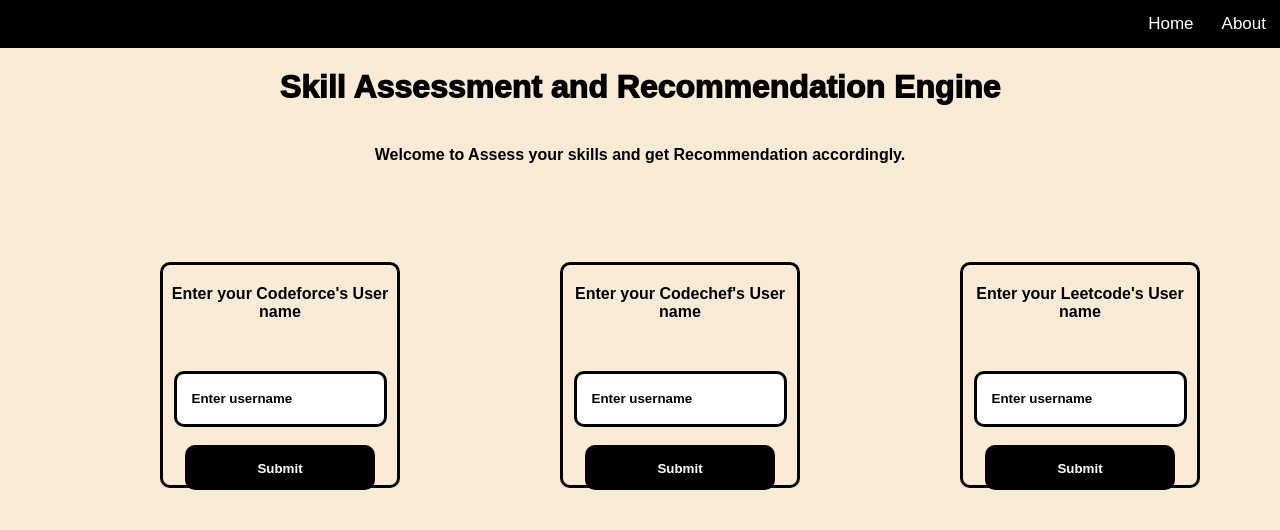
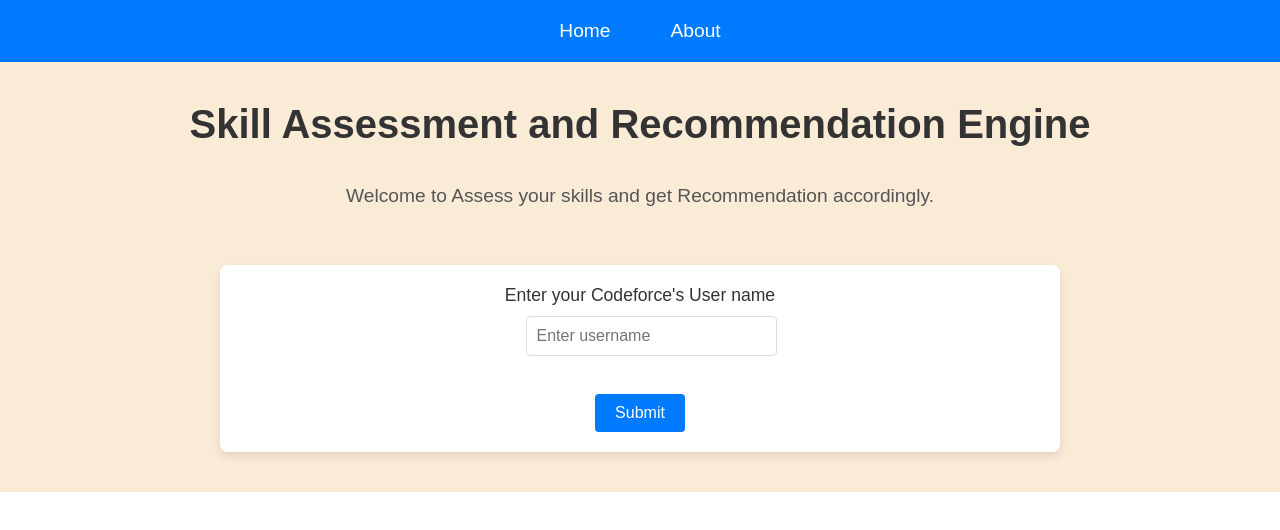
Before and after one commit to artizticamit/MLH_HYP_skill_assessment, a React (Create React App) app in the folder client/: page / in a window 1280 px wide. Shown: the top 530 px of the page. Built offline with nearby package versions, Linux system fonts and the light colour scheme.

Commit message:
added chart for tags and fixed css stylings

```diff
--- a/client/src/components/codeforces/Codeforces.jsx
+++ b/client/src/components/codeforces/Codeforces.jsx
@@ -8,6 +8,8 @@
     const [userData, setUserData] = useState({});
     const [userStatus, setUserStatus] = useState([]);
 
+    const [error, setError] = useState(null);
+
 
     useEffect(()=>{
         const fetchUserInfo = async()=>{
@@ -15,9 +17,11 @@
                 if(username){
                     const result = await axios.get('https://codeforces.com/api/user.info?handles='+username);
                     setUserData(result.data);
+                    // setFound(true);
                 }
             }catch(err){
                 console.log(err);
+                setError(err);
             }
         }
         fetchUserInfo();
@@ -29,7 +33,7 @@
                 if(username){
 
                     const result = await axios.get('https://codeforces.com/api/user.status?handle='+username);
-                    if(result.status===200) result.data.status==='OK' ? setUserStatus(result.data.result) : setUserStatus([]);
+                    if(result.status===200 && result.data && result.data.result && result.data.result.length!==0) result.data.status==='OK' ? setUserStatus(result.data.result) : setUserStatus([]);
                 }
             }catch(err){
                 console.log(err);
@@ -37,12 +41,10 @@
         }
         fetchUserStatus();
     },[username])
-    // console.log(userStatus);
 
     const updatedUserStatus = useMemo(()=>{
         return userStatus.filter(it => it.verdict==='OK');
     }, [userStatus])
-    console.log(updatedUserStatus[0]);
 
     const tagCounts = useMemo(()=>{
         const tagCounts = {};
@@ -60,15 +62,15 @@
         })
         return tagCounts;
     }, [updatedUserStatus])
+    console.log(updatedUserStatus)
 
-    console.log(tagCounts)
 
 
   return (
     <div className='codeforces-container'>
         <h2 className='codeforces-header'>CodeForces</h2>
         {
-            userData.status === 'OK' && (
+            (userData.status === 'OK' && updatedUserStatus.length!==0) && (
                 <div className='codeforces-body'>
 
                     <div>Name = {(userData.result[0].firstName?userData.result[0].firstName:'' )+ " "+ (userData.result[0].lastName ? userData.result[0].lastName : '')}</div>
@@ -78,10 +80,30 @@
                 </div>
             )
         }
-        <div className='codeforces-tags'>
-                <h3>Tag Counts:</h3>
-                <ShowChart tagCounts={tagCounts} />
-            </div>
+        {
+            (userData.status === 'OK' && updatedUserStatus.length!==0) ? (
+                <div className='codeforces-tags'>
+                        <h3>Tag Counts:</h3>
+                        <ShowChart tagCounts={tagCounts} />
+                </div>
+            ):(
+                <div>
+                    {
+                        error!==null ? (
+                            <div>
+                                {error.response && error.response.data && error.response.data.comment && (
+                                    <div>{error.response.data.comment}</div>
+                                )}
+                            </div>
+                        ):(
+                            <div>
+                                Loading....
+                            </div>
+                        )
+                    }
+                </div>
+            )
+        }
     </div>
   )
 }
--- a/client/src/components/codeforces/ShowChart.jsx
+++ b/client/src/components/codeforces/ShowChart.jsx
@@ -32,7 +32,10 @@
     };
 
     return (
-        <div>
+        <div style={{
+            height:'500px',
+            width:'800px'
+        }}>
             <Bar data={data} options={options} />
         </div>
     );
--- a/client/src/components/navbar/Navbar.css
+++ b/client/src/components/navbar/Navbar.css
@@ -1,23 +1,36 @@
-body{
-    margin: 0;
-    font-family: Arial, Helvetica, sans-serif;
-    width: 100%;
-    position: fixed;
+/* Navbar.css */
+
+.navbar-container {
+    display: flex;
+    justify-content: center;
+    align-items: center;
+    background-color: #007bff;
+    padding: 10px 0;
+    box-shadow: 0 4px 8px rgba(0, 0, 0, 0.1);
+    font-family: Arial, sans-serif;
 }
-.navbar-container{
-    display: flex;
-    overflow: hidden;
-    background-color: black;
-    justify-content: space-between;
+
+.navbar-container a {
+    text-decoration: none;
+    color: white;
+    font-size: 1.2em;
+    margin: 0 15px;
+    padding: 10px 15px;
+    border-radius: 4px;
+    transition: background-color 0.3s, transform 0.3s;
 }
-.navbar-container a{
-    float:inline-start;
-    color: white;
-    text-align: center;
-    padding: 14px 14px;
-    text-decoration: none;
-    font-size: 17px;
+
+.navbar-container a:hover {
+    background-color: #0056b3;
+    transform: scale(1.05);
 }
-.navbar-home-btn{
-    margin-left: auto;
+
+@media (max-width: 600px) {
+    .navbar-container {
+        flex-direction: column;
+    }
+
+    .navbar-container a {
+        margin: 5px 0;
+    }
 }
--- a/client/src/components/navbar/Navbar.jsx
+++ b/client/src/components/navbar/Navbar.jsx
@@ -1,5 +1,4 @@
 import React from 'react'
-import { Link } from 'react-router-dom'
 import './Navbar.css'
 
 function Navbar() {
--- a/client/src/pages/Home/Home.css
+++ b/client/src/pages/Home/Home.css
@@ -1,79 +1,86 @@
-body {
+/* Home.css */
+
+.home-container {
+    display: flex;
+    flex-direction: column;
+    align-items: center;
+    padding: 20px;
+    font-family: Arial, sans-serif;
     background-color: antiquewhite;
-    font-family: Arial, Helvetica, sans-serif;
 }
-/* .home-container{
-
-} */
 
 .home-heading {
-    text-align: center;
-    font-weight: 1000;
-
+    font-size: 2.5em;
+    font-weight: bold;
+    color: #333;
+    margin: 20px 0;
 }
 
 .home-text-msg {
+    font-size: 1.2em;
+    color: #555;
     text-align: center;
-    font-weight: 500;
-    font-weight: bolder;
+    margin-bottom: 20px;
+    max-width: 600px;
 }
-.lable{
-    text-align: center;
-    margin-top: 20px;
-    font-weight: bolder;
-}
-.strip{
-    display: flex;
-    margin-left: 80px;
+
+.strip {
+    width: 100%;
+    max-width: 800px;
+    background-color: #fff;
+    border-radius: 8px;
+    box-shadow: 0 4px 8px rgba(0, 0, 0, 0.1);
+    padding: 20px;
+    margin: 20px 0;
 }
 
 .box1 {
-    margin: 80px;
-    height: 220px;
-    width: 280px;
-    text-align: center;
-    border: 3px solid black;
-    border-radius: 10px;
-}
-.box2 {
-    margin: 80px;
-    height: 220px;
-    width: 280px;
-    text-align: center;
-    border: 3px solid black;
-    border-radius: 10px;
+    display: flex;
+    flex-direction: column;
+    align-items: center;
 }
 
-.box3 {
-    margin: 80px;
-    height: 220px;
-    width: 280px;
-    text-align: center;
-    border: 3px solid black;
-    border-radius: 10px;
-}
-.home-input {
-    flex: 1;
-    padding: 15px ;
-    height: 20px;
-    border: 3px solid black;
-    border-radius: 10px;
-    margin-top: 50px;
+.label {
+    font-size: 1.1em;
+    color: #333;
+    margin-bottom: 10px;
 }
 
-::placeholder{
-    color: rgb(0, 0, 0);
-    font-weight: bolder;
+.home-input {
+    width: 100%;
+    max-width: 400px;
+    padding: 10px;
+    border: 1px solid #ddd;
+    border-radius: 4px;
+    font-size: 1em;
+    margin-bottom: 20px;
 }
+
 .home-input-btn {
+    padding: 10px 20px;
+    font-size: 1em;
+    color: #fff;
+    background-color: #007bff;
+    border: none;
+    border-radius: 4px;
+    cursor: pointer;
+    transition: background-color 0.3s;
+}
 
-    color: #fff;
-    background-color: black;
-    border: 1px solid transparent;
-    border-radius: 10px;
-    padding: 15px;
-    height: 45px;
-    width: 190px;
-    text-align: center;
-    font-weight: bold;
+.home-input-btn:hover {
+    background-color: #0056b3;
 }
+
+@media (max-width: 600px) {
+    .home-heading {
+        font-size: 2em;
+    }
+
+    .home-text-msg {
+        font-size: 1em;
+    }
+
+    .home-input {
+        width: 90%;
+    }
+}
--- a/client/src/pages/Home/Home.jsx
+++ b/client/src/pages/Home/Home.jsx
@@ -21,8 +21,9 @@
     }
 
   return (
+    <div>
+            <Navbar/>
         <div className='home-container'>
-        <Navbar/>
             <h1 className='home-heading'>
             Skill Assessment and Recommendation Engine
             </h1> <br />
@@ -31,35 +32,8 @@
             </div><br />
 
             <div className="strip">
-
                 <div className='box1'>
-              <div className='lable'>Enter your Codeforce's User name</div>
-
-                <div><input className='home-input' type='text' placeholder='Enter username' onChange={(e)=>{handleChange(e)}}></input><br/><br/></div>
-                <div><button className='home-input-btn' onClick={handleSubmit}>Submit</button>
-                     {
-                      click && (
-                     <Codeforces username={username}/>
-                           )
-                       }
-                </div>
-            </div>
-
-            <div className='box2'>
-              <div className='lable'>Enter your Codechef's User name</div>
-
-                <div><input className='home-input' type='text' placeholder='Enter username' onChange={(e)=>{handleChange(e)}}></input><br/><br/></div>
-                <div><button className='home-input-btn' onClick={handleSubmit}>Submit</button>
-                     {
-                      click && (
-                     <Codeforces username={username}/>
-                           )
-                       }
-                </div>
-            </div>
-
-            <div className='box3'>
-              <div className='lable'>Enter your Leetcode's User name</div>
+                <div className='label'>Enter your Codeforce's User name</div>
 
                     <div><input className='home-input' type='text' placeholder='Enter username' onChange={(e)=>{handleChange(e)}}></input><br/><br/></div>
                     <div><button className='home-input-btn' onClick={handleSubmit}>Submit</button>
@@ -72,6 +46,7 @@
                 </div>
             </div>
         </div>
+    </div>
   )
 }
 
```
Lines whose indentation alone changed are shown as unchanged.
